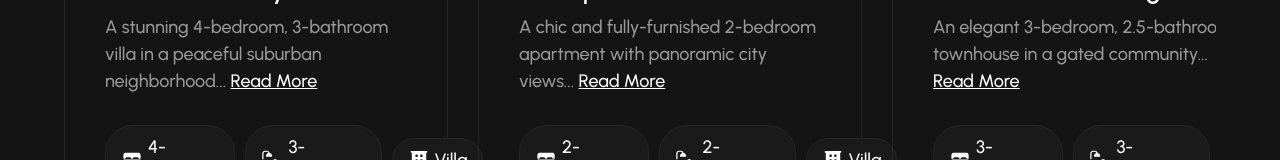
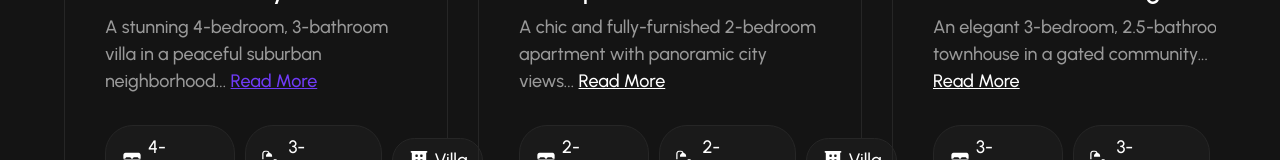
Before and after one commit to StephanCodeborne/estatein, a React (Create React App) app: page / in a window 1280 px wide. In both pictures the pointer is over the link 273 px from the left and 1759 px from the top of the page. Shown: the part 1679-1839 px from the top of the page. Built offline with nearby package versions, Linux system fonts and the light colour scheme.

Commit message:
style: add hover effect to the Read More link

```diff
--- a/src/components/Properties/Properties.module.css
+++ b/src/components/Properties/Properties.module.css
@@ -31,6 +31,11 @@
 			text-decoration: underline;
 			color: var(--text-color-1);
 			display: inline;
+			transition: color 0.1s ease;
+
+			&:hover {
+				color: var(--cta);
+			}
 		}
 	}
 }
```
